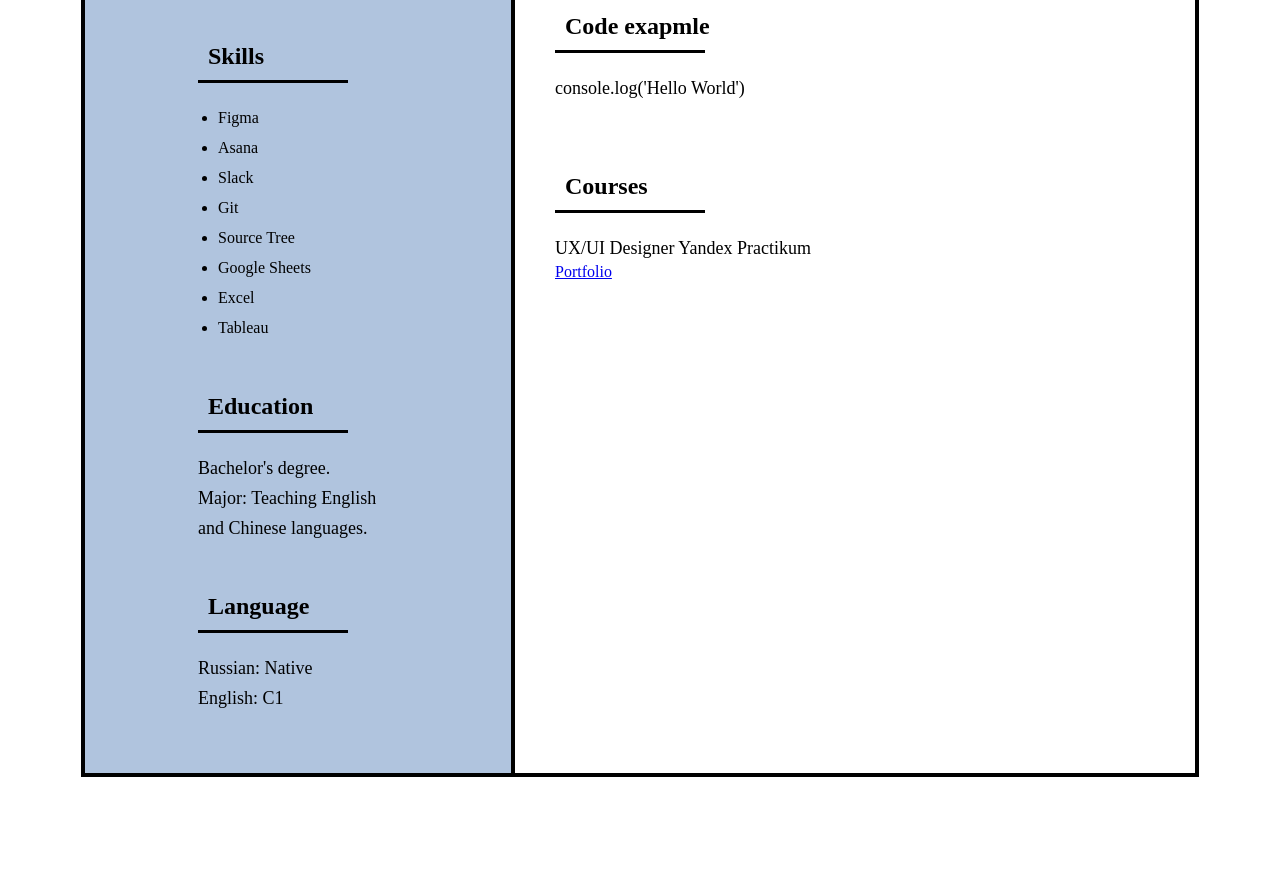
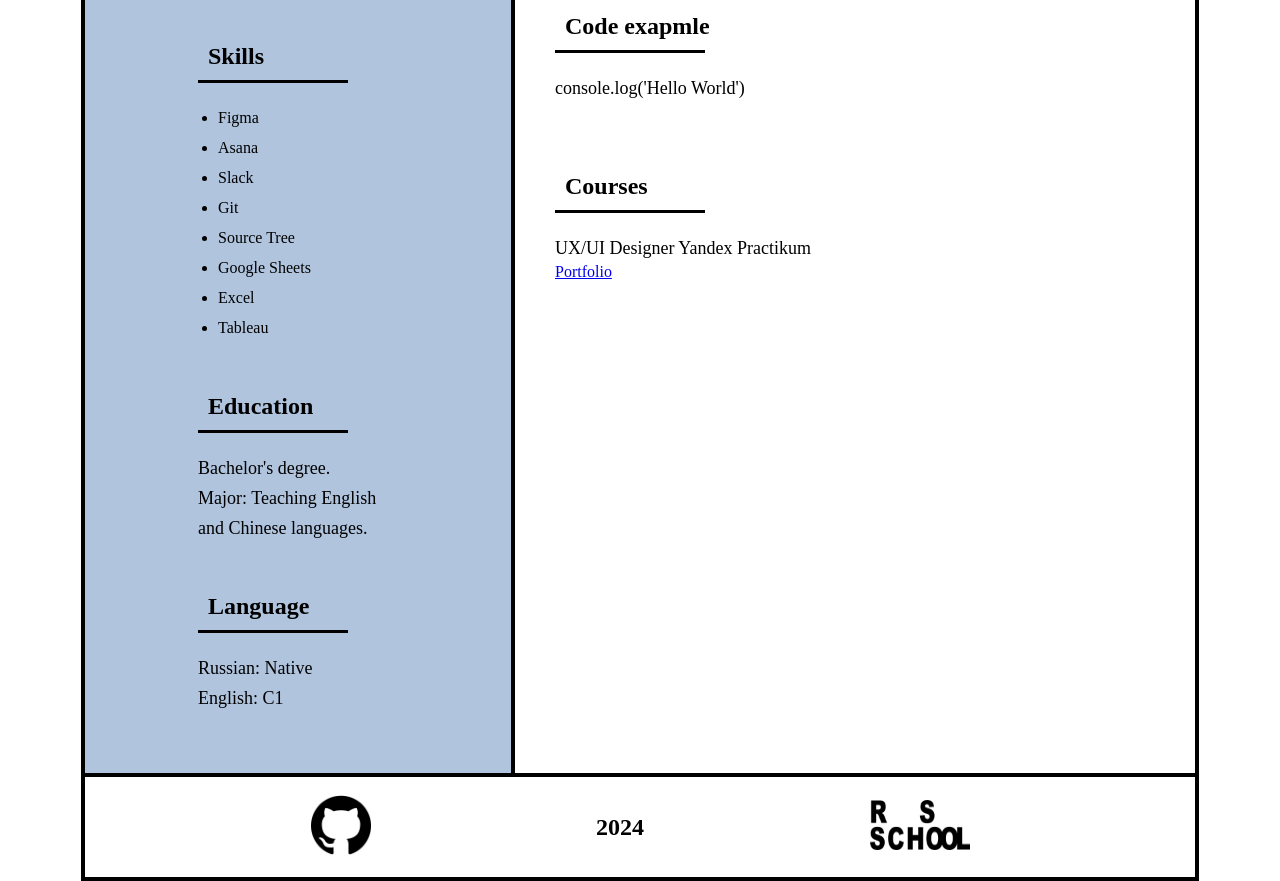
Before and after one commit to svetaa00/rsschool-cv, a plain HTML site: page index.html in a window 1280 px wide. Shown: the part 461-1342 px from the top of the page. Before the commit the page ends 1238 px from the top, so only its background shows below. Drawn offline with Linux system fonts and the light colour scheme.

Commit message:
feat: add footer

```diff
--- a/index.html
+++ b/index.html
@@ -18,9 +18,9 @@
                             <p class="text">E-mail: infinite.94@mail.ru</p>
                             <p class="text">Discord: sveta4652</p>
                         </div>
-                        <div class="skills">
-                        <h2 class="underline">Skills</h2>
-                        <div class="create-line"></div>
+                         <div class="skills">
+                         <h2 class="underline">Skills</h2>
+                         <div class="create-line"></div>
                         <ul class="list">
                         <li>Figma</li>
                         <li>Asana</li>
@@ -30,7 +30,7 @@
                         <li>Google Sheets</li>
                         <li>Excel</li>
                         <li>Tableau</li>
-                    </ul>
+                        </ul>
                         </div>
                     <div class="education">
                         <h2 class="underline">Education</h2>
@@ -70,5 +70,10 @@
                     </div>
             </div>
     </main>
+    <div class="footer">
+        <div><a href="https://github.com/svetaa00"><img src="./github-logo.png" alt="logo1" class="logo1"></a></div>
+        <div><h2>2024</h2></div>
+        <div><a href="https://rs.school/courses/javascript-ru"><img src="./logo-rsschool3.png" alt="logo" class="logo"></a></div>
+    </div>
 </body>
 </html>
--- a/style.css
+++ b/style.css
@@ -129,3 +129,23 @@ h2 {
     margin-bottom: 20px;
     border-bottom: 3px solid #000;
   }
+  .footer {
+    display: flex;
+    flex-direction: row;
+    justify-content: space-evenly;
+    align-items: center;
+    height: 100px;
+    max-width: 1110px;
+    margin: 0 auto;
+    border-left: 4px solid #000;
+    border-right: 4px solid #000;
+    border-bottom: 4px solid #000;
+    }
+  .logo {
+    width: 100px;
+    height: 50px;
+  }
+  .logo1 {
+    width: 60px;
+    height: 60px;
+  }
```
Also changed, not shown: github-logo.png (added), logo-rsschool3.png (added).
